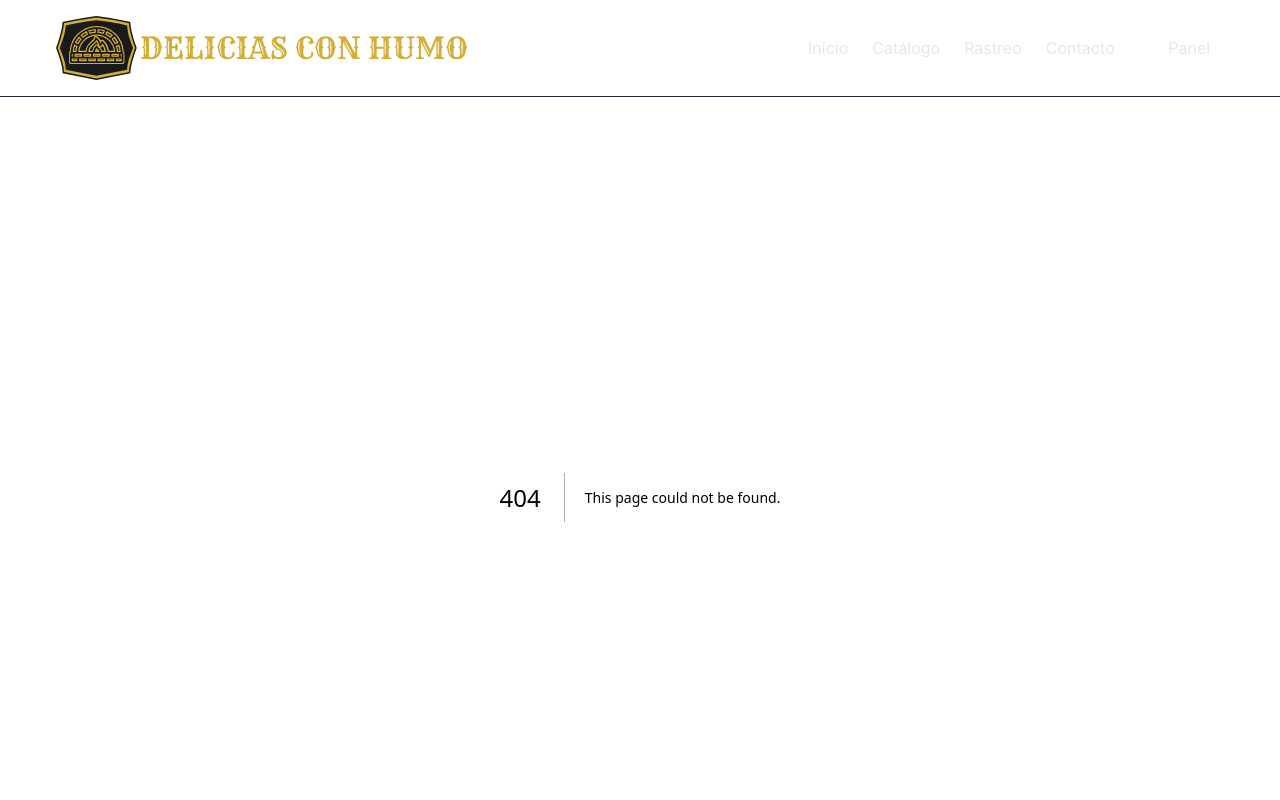
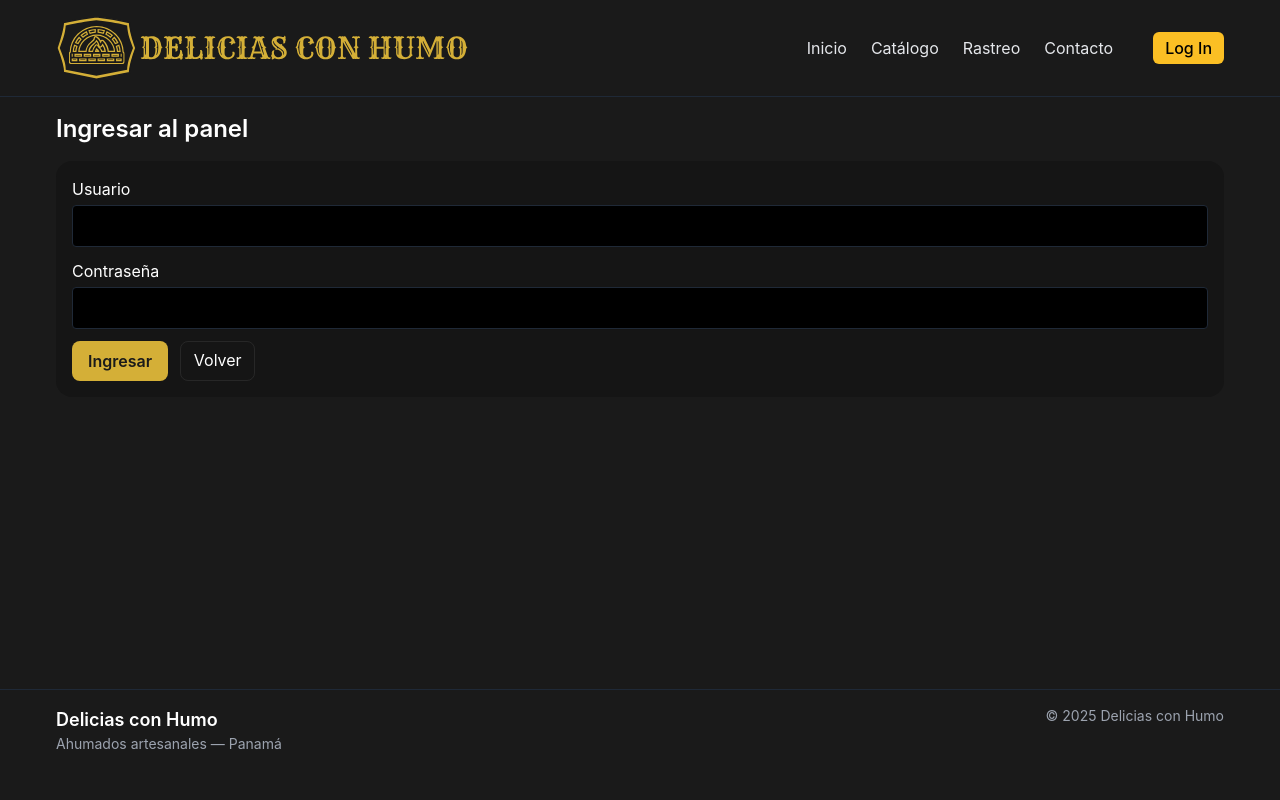
Before and after one commit to avocat08/delicias-humo, a Next.js app: page /login in a window 1280 px wide. Before the commit this address had no page. Shown: the top 800 px of the page. Built offline with nearby package versions, Linux system fonts and the light colour scheme; no server answers.

Commit message:
Cambios en el login

```diff
--- a/src/app/RootLayoutClient.tsx
+++ b/src/app/RootLayoutClient.tsx
@@ -1,5 +1,6 @@
 "use client";
 
+import { useState } from "react";
 import { usePathname } from "next/navigation";
 import Image from "next/image";
 import Link from "next/link";
@@ -7,6 +8,7 @@ import Link from "next/link";
 export default function RootLayoutClient({ children }: { children: React.ReactNode }) {
   const pathname = usePathname();
   const isAdmin = pathname.startsWith("/admin");
+  const [mobileOpen, setMobileOpen] = useState(false)
 
   return (
     <html lang="es">
@@ -16,7 +18,7 @@ export default function RootLayoutClient({ children }: { children: React.ReactNo
           <header className="border-b border-gray-800">
             <div className="container flex items-center justify-between py-4">
                 <Link href="/" className="flex items-center gap-3">
-                <div className="h-16 flex items-center">
+                  <div className="h-12 md:h-16 flex items-center">
                     <Image
                       src="/images/logo2.svg"
                       alt="logo"
@@ -29,10 +31,33 @@ export default function RootLayoutClient({ children }: { children: React.ReactNo
                 <nav className="hidden md:flex items-center gap-6 text-gray-200">
                   <Link href="/admin/productos">Productos</Link>
                   <Link href="/admin/pedidos">Pedidos</Link>
-                <Link href="/">Logout</Link>
+                  <Link href="/">
+                    <button className="bg-amber-400 hover:bg-amber-500 text-black font-medium py-1 px-3 rounded-md">Logout</button>
+                  </Link>
                 </nav>
-              <div className="md:hidden">{/* mobile menu placeholder */}</div>
+                <div className="md:hidden flex items-center">
+                  <button
+                    aria-label="Abrir menú"
+                    onClick={() => setMobileOpen(v => !v)}
+                    className="p-2 rounded-md border border-gray-700 text-gray-200"
+                  >
+                    <svg xmlns="http://www.w3.org/2000/svg" className="h-6 w-6" fill="none" viewBox="0 0 24 24" stroke="currentColor">
+                      <path strokeLinecap="round" strokeLinejoin="round" strokeWidth={2} d={mobileOpen ? "M6 18L18 6M6 6l12 12" : "M4 6h16M4 12h16M4 18h16"} />
+                    </svg>
+                  </button>
                 </div>
+              </div>
+              {mobileOpen && (
+                <div className="md:hidden bg-black border-t border-gray-800">
+                  <div className="container py-3 flex flex-col gap-2">
+                    <Link href="/admin/productos" className="text-gray-200 py-2">Productos</Link>
+                    <Link href="/admin/pedidos" className="text-gray-200 py-2">Pedidos</Link>
+                    <Link href="/">
+                      <button className="bg-amber-400 hover:bg-amber-500 text-black font-medium py-2 px-3 rounded-md">Logout</button>
+                    </Link>
+                  </div>
+                </div>
+              )}
           </header>
         ) : (
           // Layout Normal
@@ -54,8 +79,8 @@ export default function RootLayoutClient({ children }: { children: React.ReactNo
                 <Link href="/productos">Catálogo</Link>
                 <Link href="/rastreo">Rastreo</Link>
                 <Link href="/contacto">Contacto</Link>
-                <Link href="/admin/login" className="ml-4">
-                  <button className="btn-outline">Panel</button>
+                <Link href="/login" className="ml-4">
+                  <button className="bg-amber-400 hover:bg-amber-500 text-black font-medium py-1 px-3 rounded-md">Log In</button>
                 </Link>
               </nav>
               <div className="md:hidden">{/* mobile menu placeholder */}</div>
--- /dev/null
+++ b/src/app/login/page.tsx
@@ -0,0 +1,49 @@
+"use client"
+import { useState } from 'react'
+import { useRouter } from 'next/navigation'
+import { loginAdmin } from '../../lib/getData'
+
+export default function AdminLogin(){
+  const router = useRouter()
+  const [form, setForm] = useState({usuario:'', password:''})
+  const [loading, setLoading] = useState(false)
+  const [error, setError] = useState<string | null>(null)
+
+  async function handleSubmit(e:any){
+    e.preventDefault()
+    setError(null)
+    if(!form.usuario || !form.password){
+      setError('Usuario y contraseña son obligatorios')
+      return
+    }
+    setLoading(true)
+    const res = await loginAdmin(form.usuario, form.password)
+    setLoading(false)
+    if(res && res.success){
+      // redirect to admin productos
+      router.push('/admin/productos')
+    } else {
+      // Show a generic message so we don't leak backend details
+      setError('Usuario incorrecto')
+    }
+  }
+
+  return (
+    <div className="container py-8 max-w-md">
+      <h1 className="text-2xl font-semibold mb-4">Ingresar al panel</h1>
+      <form onSubmit={handleSubmit} className="card p-4">
+        {error && <div className="mb-3 text-red-400">{error}</div>}
+        <label className="block">Usuario</label>
+        <input value={form.usuario} onChange={(e)=>setForm({...form, usuario: e.target.value})} className="w-full p-2 mt-1 mb-3 bg-black border border-gray-800 rounded" />
+
+        <label className="block">Contraseña</label>
+        <input type="password" value={form.password} onChange={(e)=>setForm({...form, password: e.target.value})} className="w-full p-2 mt-1 mb-3 bg-black border border-gray-800 rounded" />
+
+        <div className="flex gap-3">
+          <button type="submit" className="btn-brand" disabled={loading}>{loading ? 'Ingresando...' : 'Ingresar'}</button>
+          <a href="/" className="btn-outline">Volver</a>
+        </div>
+      </form>
+    </div>
+  )
+}
```
Lines whose indentation alone changed are shown as unchanged.
